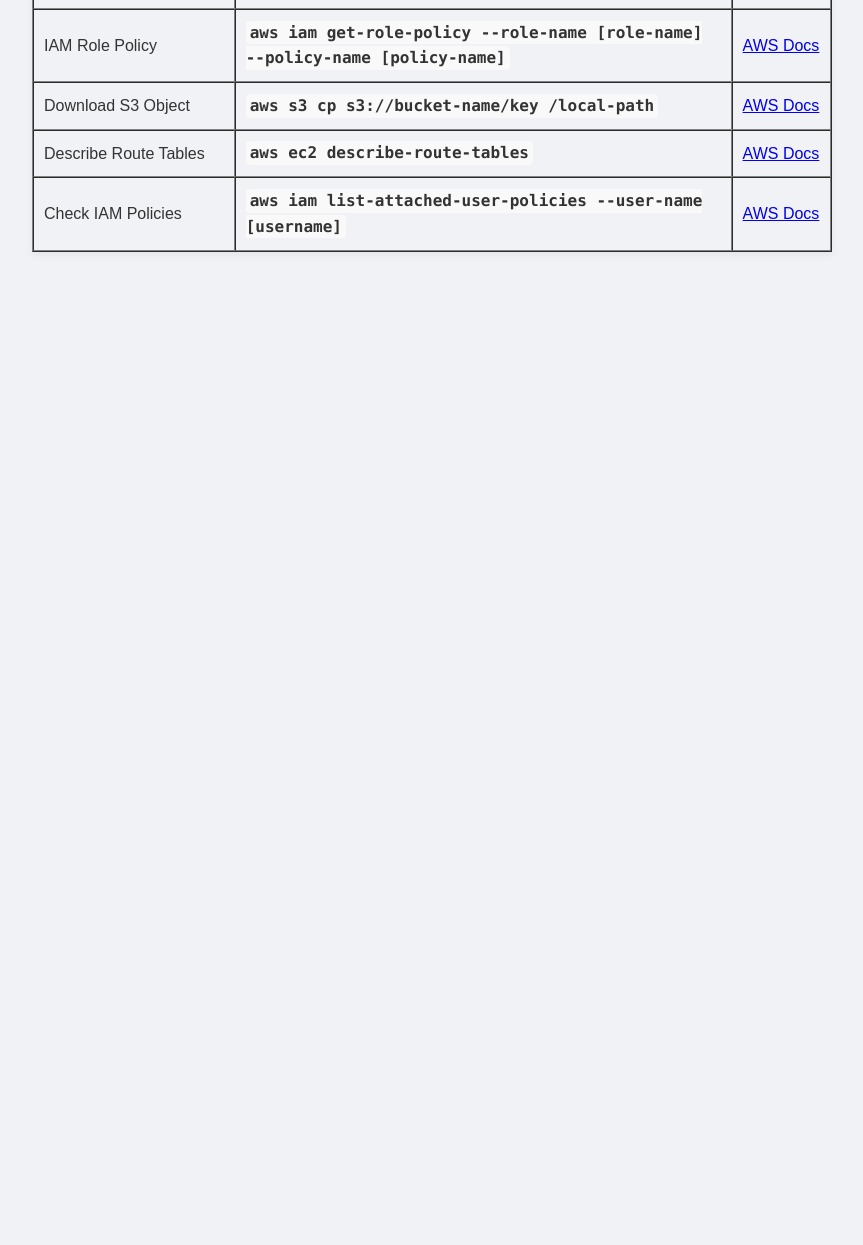
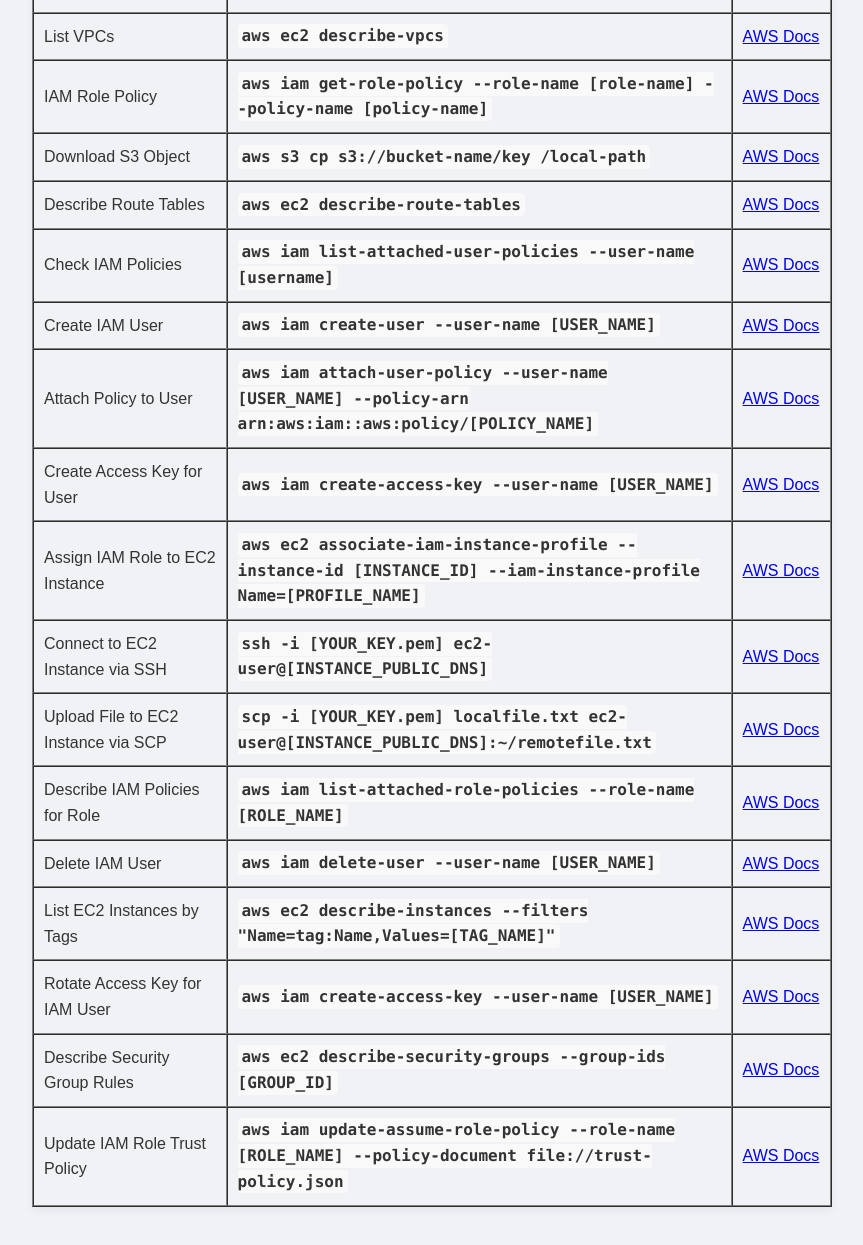
Before and after one commit to RedOps-Cloud/RedOps-Cloud.github.io, a plain HTML site: page index.html in a window 1280 px wide. Shown: the part 6593-7838 px from the top of the page, without its empty margins (208-1071 px from the left). Before the commit the page ends 6885 px from the top, so only its background shows below. Drawn offline with Linux system fonts and the light colour scheme.

Commit message:
Update index.html

```diff
--- a/index.html
+++ b/index.html
@@ -514,6 +514,66 @@
             <td><code>aws iam list-attached-user-policies --user-name [username]</code></td>
             <td><a href="https://docs.aws.amazon.com/cli/latest/reference/iam/list-attached-user-policies.html" target="_blank">AWS Docs</a></td>
         </tr>
+	        <tr>
+            <td>Create IAM User</td>
+            <td><code>aws iam create-user --user-name [USER_NAME]</code></td>
+            <td><a href="https://docs.aws.amazon.com/cli/latest/reference/iam/create-user.html" target="_blank">AWS Docs</a></td>
+        </tr>
+        <tr>
+            <td>Attach Policy to User</td>
+            <td><code>aws iam attach-user-policy --user-name [USER_NAME] --policy-arn arn:aws:iam::aws:policy/[POLICY_NAME]</code></td>
+            <td><a href="https://docs.aws.amazon.com/cli/latest/reference/iam/attach-user-policy.html" target="_blank">AWS Docs</a></td>
+        </tr>
+        <tr>
+            <td>Create Access Key for User</td>
+            <td><code>aws iam create-access-key --user-name [USER_NAME]</code></td>
+            <td><a href="https://docs.aws.amazon.com/cli/latest/reference/iam/create-access-key.html" target="_blank">AWS Docs</a></td>
+        </tr>
+        <tr>
+            <td>Assign IAM Role to EC2 Instance</td>
+            <td><code>aws ec2 associate-iam-instance-profile --instance-id [INSTANCE_ID] --iam-instance-profile Name=[PROFILE_NAME]</code></td>
+            <td><a href="https://docs.aws.amazon.com/cli/latest/reference/ec2/associate-iam-instance-profile.html" target="_blank">AWS Docs</a></td>
+        </tr>
+        <tr>
+            <td>Connect to EC2 Instance via SSH</td>
+            <td><code>ssh -i [YOUR_KEY.pem] ec2-user@[INSTANCE_PUBLIC_DNS]</code></td>
+            <td><a href="https://docs.aws.amazon.com/AWSEC2/latest/UserGuide/AccessingInstancesLinux.html" target="_blank">AWS Docs</a></td>
+        </tr>
+        <tr>
+            <td>Upload File to EC2 Instance via SCP</td>
+            <td><code>scp -i [YOUR_KEY.pem] localfile.txt ec2-user@[INSTANCE_PUBLIC_DNS]:~/remotefile.txt</code></td>
+            <td><a href="https://docs.aws.amazon.com/AWSEC2/latest/UserGuide/AccessingInstancesLinux.html" target="_blank">AWS Docs</a></td>
+        </tr>
+        <tr>
+            <td>Describe IAM Policies for Role</td>
+            <td><code>aws iam list-attached-role-policies --role-name [ROLE_NAME]</code></td>
+            <td><a href="https://docs.aws.amazon.com/cli/latest/reference/iam/list-attached-role-policies.html" target="_blank">AWS Docs</a></td>
+        </tr>
+        <tr>
+            <td>Delete IAM User</td>
+            <td><code>aws iam delete-user --user-name [USER_NAME]</code></td>
+            <td><a href="https://docs.aws.amazon.com/cli/latest/reference/iam/delete-user.html" target="_blank">AWS Docs</a></td>
+        </tr>
+        <tr>
+            <td>List EC2 Instances by Tags</td>
+            <td><code>aws ec2 describe-instances --filters "Name=tag:Name,Values=[TAG_NAME]"</code></td>
+            <td><a href="https://docs.aws.amazon.com/cli/latest/reference/ec2/describe-instances.html" target="_blank">AWS Docs</a></td>
+        </tr>
+        <tr>
+            <td>Rotate Access Key for IAM User</td>
+            <td><code>aws iam create-access-key --user-name [USER_NAME]</code></td>
+            <td><a href="https://docs.aws.amazon.com/cli/latest/reference/iam/create-access-key.html" target="_blank">AWS Docs</a></td>
+        </tr>
+        <tr>
+            <td>Describe Security Group Rules</td>
+            <td><code>aws ec2 describe-security-groups --group-ids [GROUP_ID]</code></td>
+            <td><a href="https://docs.aws.amazon.com/cli/latest/reference/ec2/describe-security-groups.html" target="_blank">AWS Docs</a></td>
+        </tr>
+        <tr>
+            <td>Update IAM Role Trust Policy</td>
+            <td><code>aws iam update-assume-role-policy --role-name [ROLE_NAME] --policy-document file://trust-policy.json</code></td>
+            <td><a href="https://docs.aws.amazon.com/cli/latest/reference/iam/update-assume-role-policy.html" target="_blank">AWS Docs</a></td>
+        </tr>
     </tbody>
 </table>
 
```
